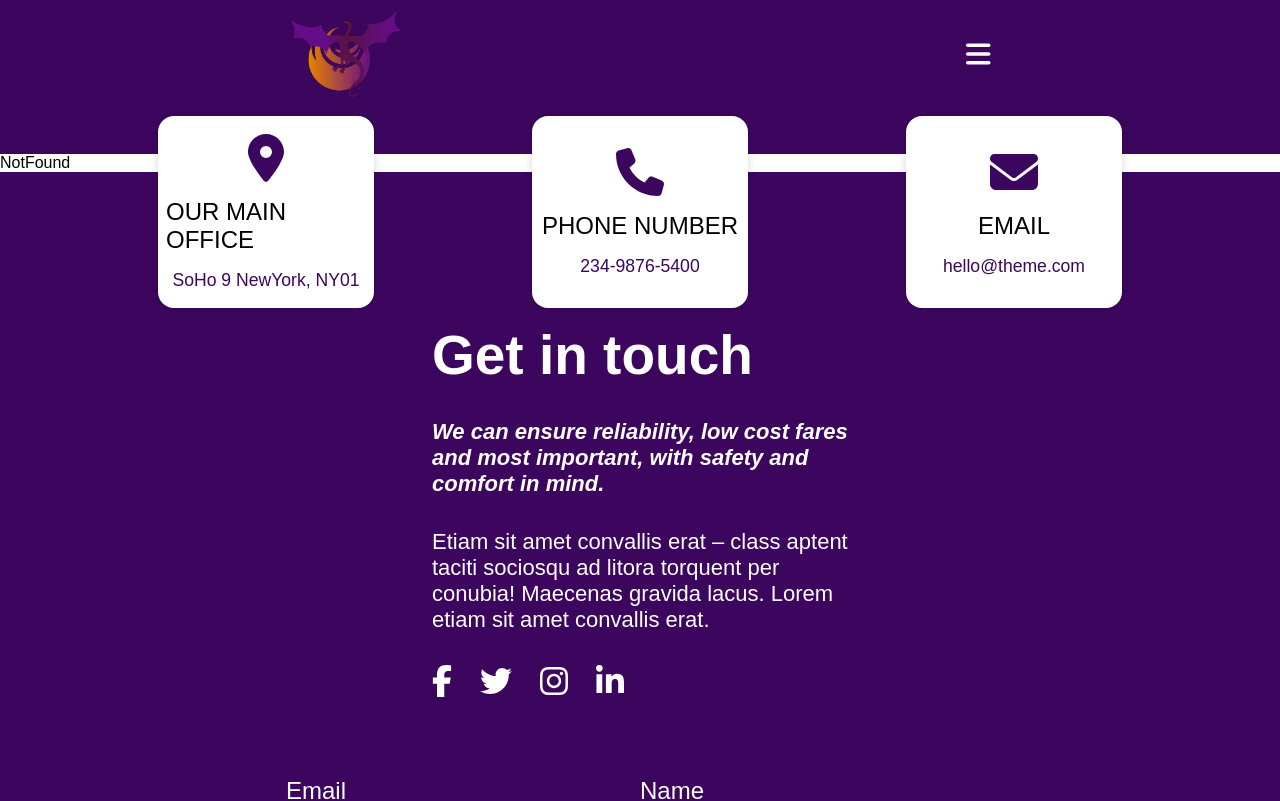
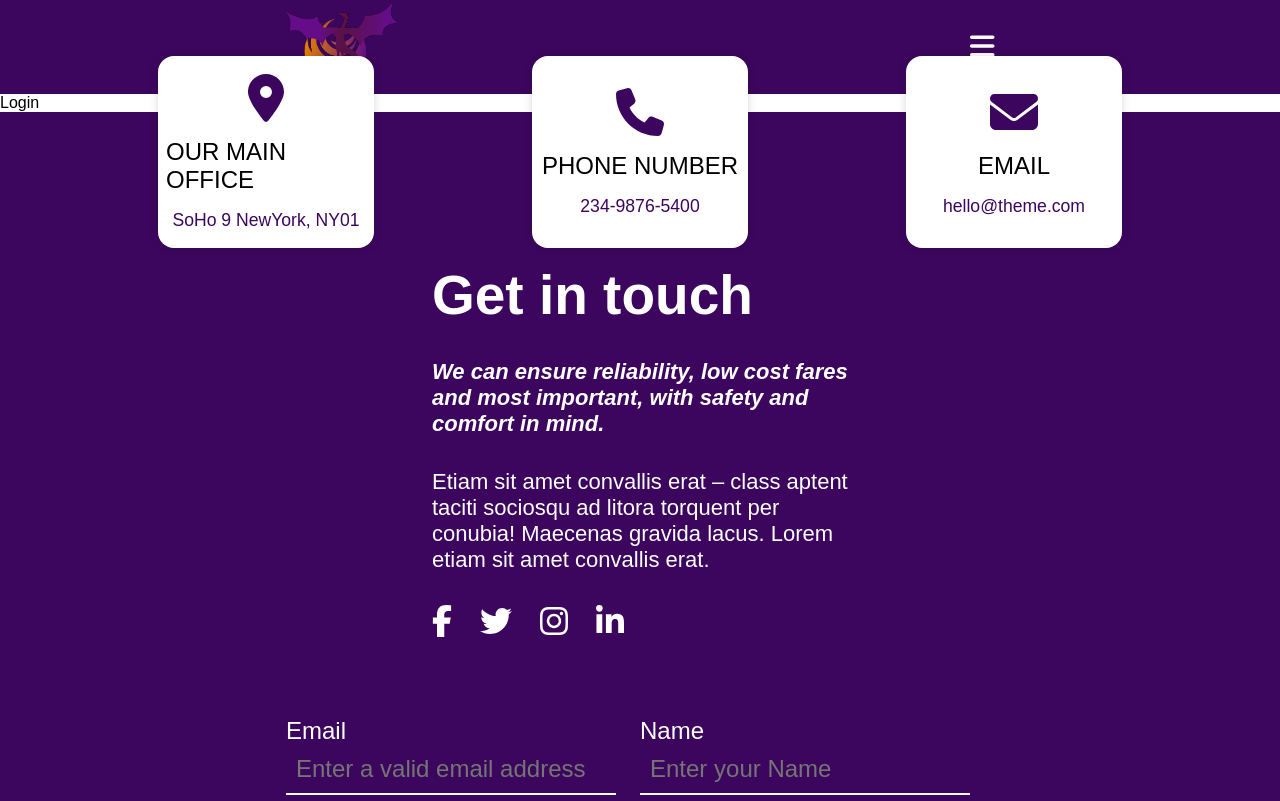
Before and after one commit to khashayaryaghma/WebSoftwareDevelopers, a React (Create React App) app in the folder client/: page /login in a window 1280 px wide. Shown: the top 801 px of the page. Built offline with nearby package versions, Linux system fonts and the light colour scheme.

Commit message:
add Login & remove Nav from App

```diff
--- a/client/src/App.js
+++ b/client/src/App.js
@@ -1,28 +1,19 @@
 import { BrowserRouter as Router, Routes, Route } from "react-router-dom";
 import Home from "./pages/Home/Home";
-import Contact from "./pages/Contact/Contact";
-import About from "./pages/About/About";
+import Login from "./pages/Login/Login";
 import NotFound from "./pages/NotFound/NotFound";
 import Header from "./components/Header/Header";
 import logo from "./assets/images/logo.png";
-import NavBar from "./components/NavBar/NavBar";
-import { navItems, activeStyle } from "./constants/navItems";
 import Footer from "./components/Footer/Footer";
 
 function App() {
     return (
         <div className="App">
             <Router>
-                <Header bgColor="purple" imgSrc={logo} pd="0.5rem" />
-                <NavBar
-                    bgColor="purple"
-                    navItems={navItems}
-                    activeStyle={activeStyle}
-                />
+                <Header bgColor="purple" imgSrc={logo} />
                 <Routes>
                     <Route path="/" element={<Home />} />
-                    <Route path="contact" element={<Contact />} />
-                    <Route path="about" element={<About />} />
+                    <Route path="login" element={<Login />} />
                     <Route path="*" element={<NotFound />} />
                 </Routes>
                 <Footer bgColor="purple" />
--- /dev/null
+++ b/client/src/pages/Login/Login.js
@@ -0,0 +1,9 @@
+import React from 'react'
+
+function Login() {
+  return (
+    <div>Login</div>
+  )
+}
+
+export default Login
```
